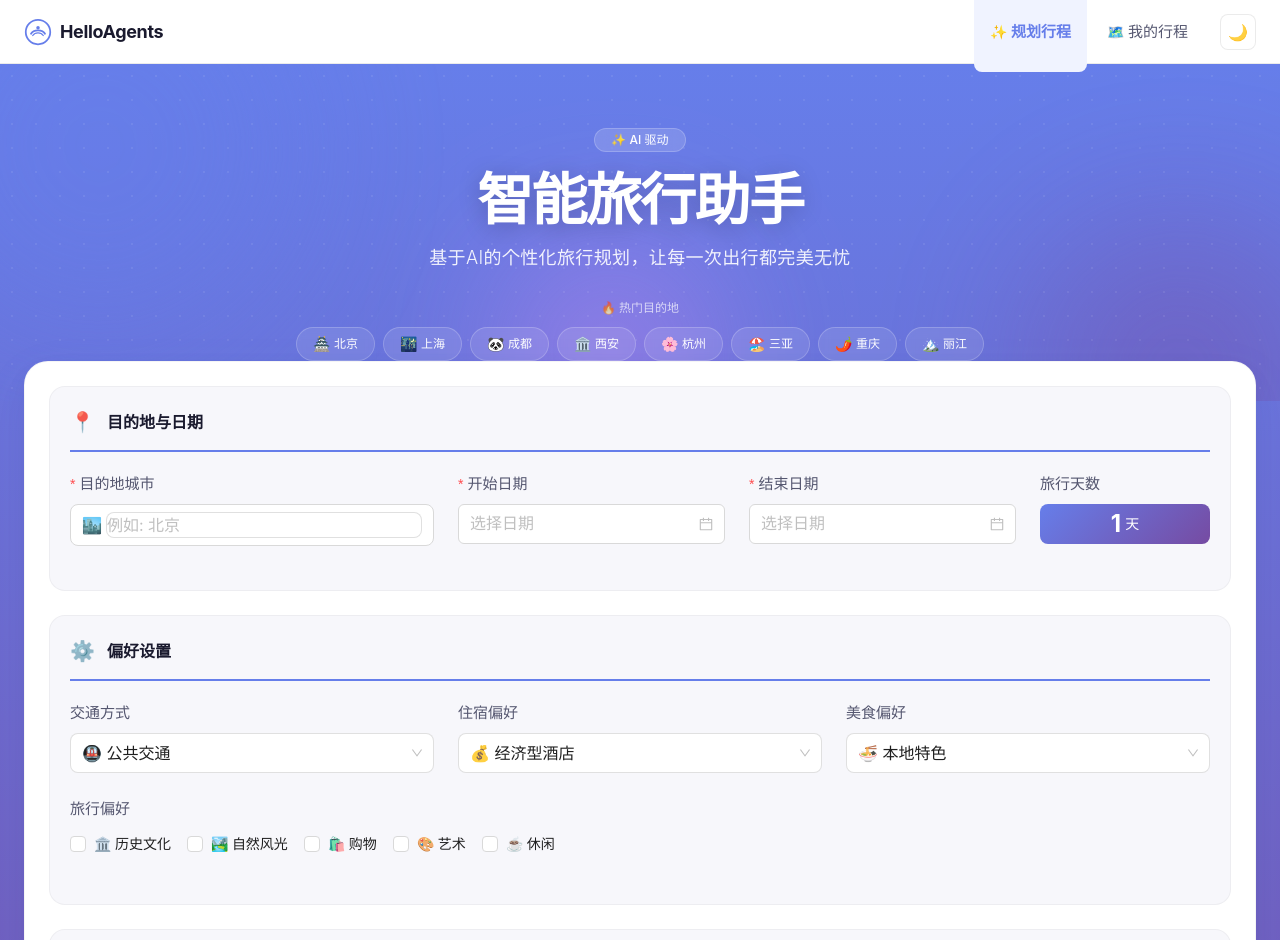
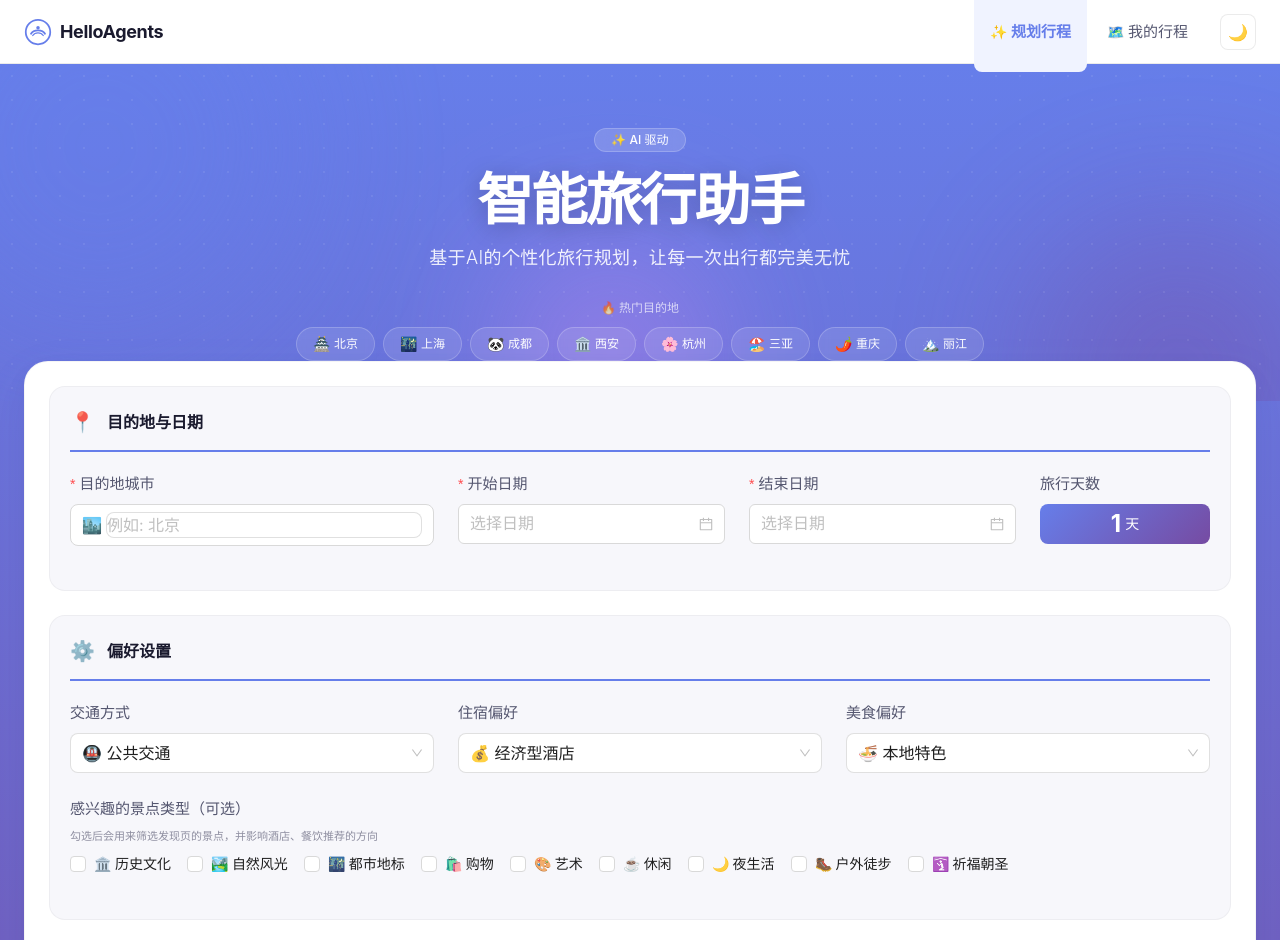
Before and after one commit to xxx-x0/langgraph-trip-planner, a Vue app in the folder frontend/: page / in a window 1280 px wide. Shown: the top 940 px of the page. Built offline with nearby package versions, Linux system fonts and the light colour scheme; no server answers; the HTML template or start-up script is replaced by a standard one.

Commit message:
feat(frontend): 偏好选项扩展夜生活/户外/朝圣等，并补充提示文案

```diff
--- a/frontend/src/views/Home.vue
+++ b/frontend/src/views/Home.vue
@@ -157,15 +157,20 @@
               <a-col :xs="24" :sm="24" :md="24">
                 <a-form-item name="preferences">
                   <template #label>
-                    <span class="form-label">旅行偏好</span>
+                    <span class="form-label">感兴趣的景点类型（可选）</span>
                   </template>
+                  <div class="preference-hint">勾选后会用来筛选发现页的景点，并影响酒店、餐饮推荐的方向</div>
                   <div class="preference-tags">
                     <a-checkbox-group v-model:value="formData.preferences" class="custom-checkbox-group">
                       <a-checkbox value="历史文化" class="preference-tag">🏛️ 历史文化</a-checkbox>
                       <a-checkbox value="自然风光" class="preference-tag">🏞️ 自然风光</a-checkbox>
+                      <a-checkbox value="都市地标" class="preference-tag">🌃 都市地标</a-checkbox>
                       <a-checkbox value="购物" class="preference-tag">🛍️ 购物</a-checkbox>
                       <a-checkbox value="艺术" class="preference-tag">🎨 艺术</a-checkbox>
                       <a-checkbox value="休闲" class="preference-tag">☕ 休闲</a-checkbox>
+                      <a-checkbox value="夜生活" class="preference-tag">🌙 夜生活</a-checkbox>
+                      <a-checkbox value="户外徒步" class="preference-tag">🥾 户外徒步</a-checkbox>
+                      <a-checkbox value="祈福朝圣" class="preference-tag">🛐 祈福朝圣</a-checkbox>
                     </a-checkbox-group>
                   </div>
                 </a-form-item>
@@ -662,6 +667,13 @@ const handleSubmit = () => {
   gap: var(--space-2);
 }
 
+.preference-hint {
+  font-size: var(--font-size-xs, 12px);
+  color: var(--color-text-tertiary);
+  margin-bottom: var(--space-2);
+  line-height: 1.5;
+}
+
 .custom-checkbox-group {
   display: flex;
   flex-wrap: wrap;
```
